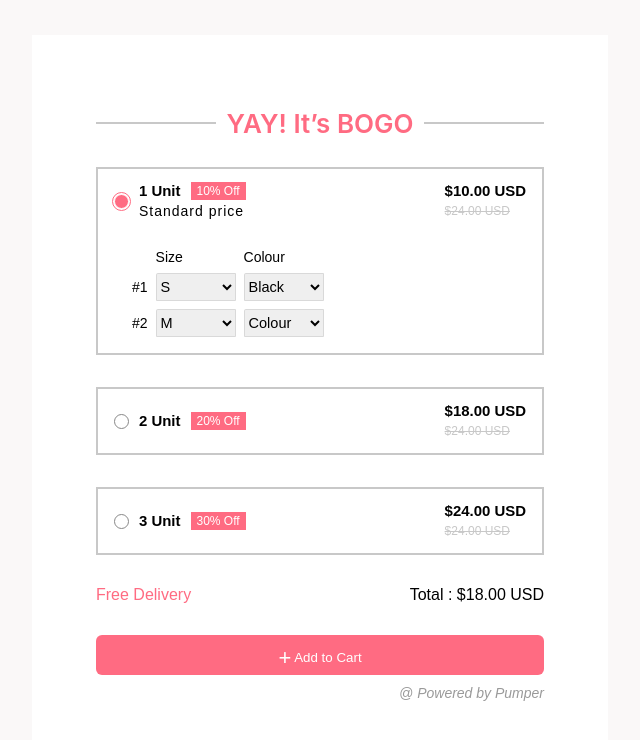
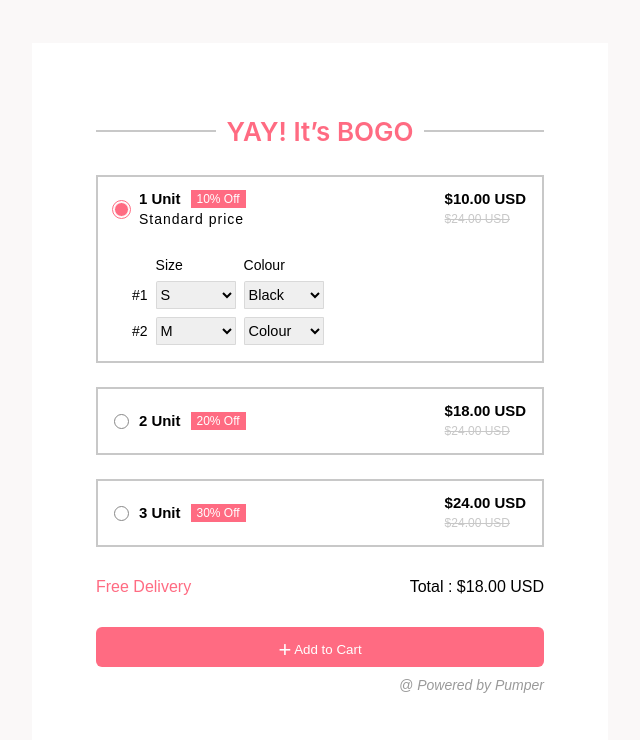
Before and after one commit to Tushar466-alt/proveway-bogo-task, a plain HTML site: page index.html in a window 1280 px wide. Shown: the whole page, without its empty margins (320-960 px from the left). Drawn offline with Linux system fonts and the light colour scheme.

Commit message:
ui update

```diff
--- a/style.css
+++ b/style.css
@@ -96,7 +96,7 @@ body {
 #box-container {
   display: flex;
   flex-direction: column;
-  row-gap: 2rem;
+  row-gap: 1.5rem;
   margin-top: 8px;
   position: relative;
 }
@@ -104,14 +104,12 @@ body {
 @media screen and (min-width: 1024px) {
   #box-container {
     margin-top: 15px;
-    row-gap: 1.5rem;
   }
 }
 
 @media screen and (min-width: 1280px) {
   #box-container {
     margin-top: 20px;
-    row-gap: 2rem;
   }
 }
 .box-wrapper {
```
